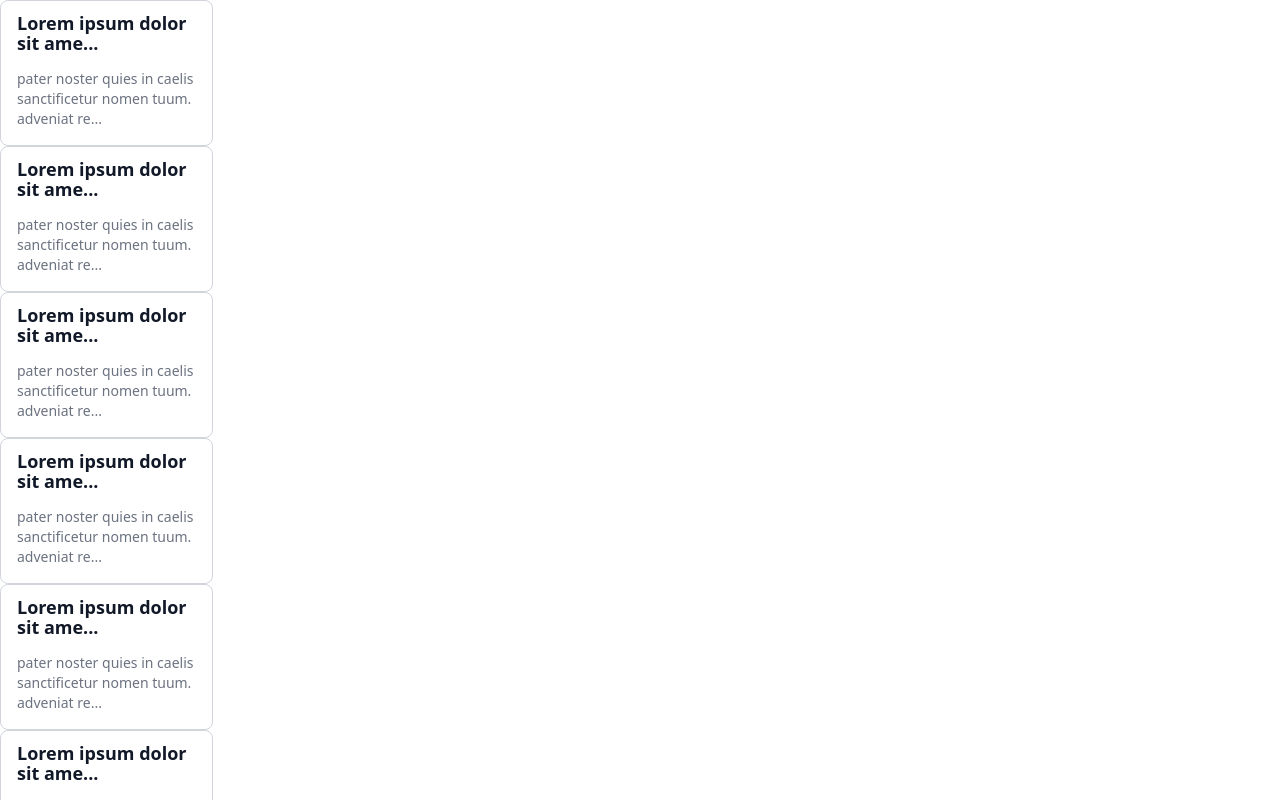
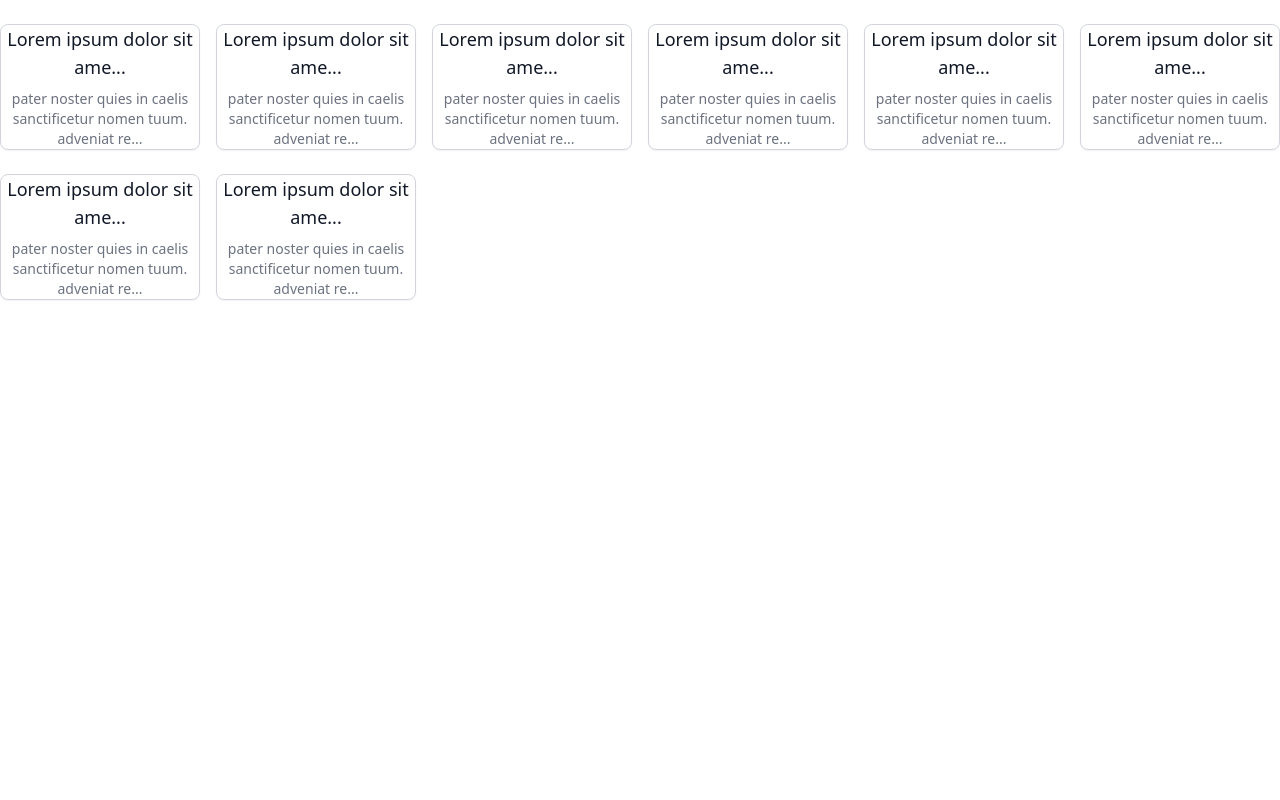
Before and after one commit to SaeromB/note-taking-app, a Next.js app: page / in a window 1280 px wide. Shown: the top 800 px of the page. Built offline with nearby package versions, Linux system fonts and the light colour scheme.

Commit message:
Changed card layout

```diff
--- a/pages/index.tsx
+++ b/pages/index.tsx
@@ -6,7 +6,7 @@ import Card from '../src/components/card'
 
 export default function Home() {
   return (
-    <div>
+    <div className="grid grid-cols-2 mt-4 gap-4 sm:grid-cols-3 md:grid-cols-4 xl:grid-cols-6">
       <Card />
       <Card />
       <Card />
--- a/src/components/card/index.tsx
+++ b/src/components/card/index.tsx
@@ -2,13 +2,19 @@ import React from 'react'
 
 const Card = () => {
   return (
-    <div className="border border-gray-300 border-opacity-100 rounded-lg w-1/2 sm:w-1/2 lg:w-1/6">
-      <h3 className="text-gray-900 font-semibold text-lg leading-5 pt-3 px-4 pb-2 sm:pt-3px-4pb-2 lg:pt-3px-4pb-2">
-        Lorem ipsum dolor sit ame...
-      </h3>
-      <p className="text-gray-500 font-normal text-sm leading-5 pt-2 px-4 pb-4 sm:pt-2px-4pb-4 lg:pt-2px-4pb-6">
-        pater noster quies in caelis sanctificetur nomen tuum. adveniat re...
-      </p>
+    <div className="mt-2 h-full text-left">
+      <button className="border border-gray-300 border-opacity-100 rounded-lg shadow-sm">
+        <div>
+          <p className="text-gray-900 leading-2 text-lg font-medium">
+            Lorem ipsum dolor sit ame...
+          </p>
+        </div>
+        <div className="mt-2">
+          <p className="text-gray-500 leading-5 text-sm">
+            pater noster quies in caelis sanctificetur nomen tuum. adveniat re...
+          </p>
+        </div>
+      </button>
     </div>
   )
 }
--- a/tailwind.config.js
+++ b/tailwind.config.js
@@ -6,10 +6,6 @@ module.exports = {
     extend: {
       dropShadow: {},
     },
-    // backgroundColor: (theme) => ({
-    //   ...theme('colors'),
-    //   secondary: '#4B5563',
-    // }),
     colors: {
       transparent: 'transparent',
       current: 'currentColor',
```
